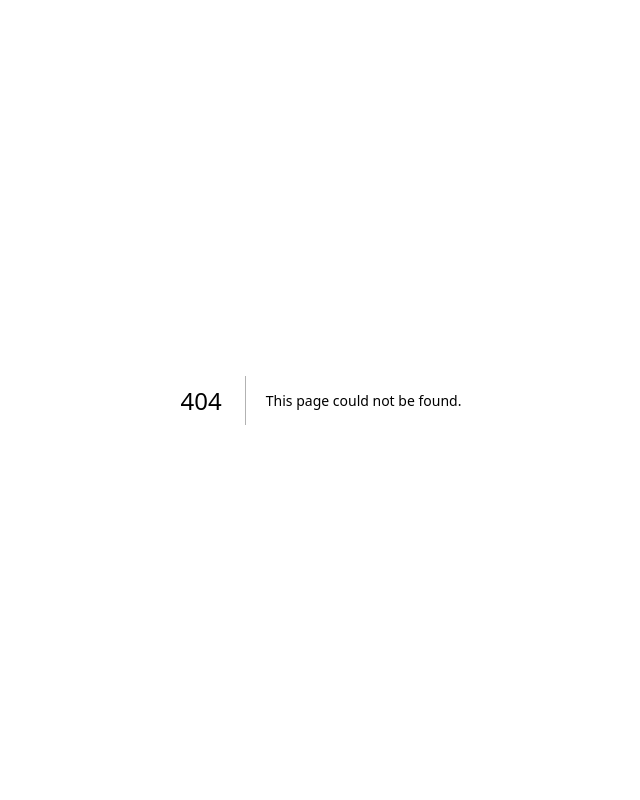
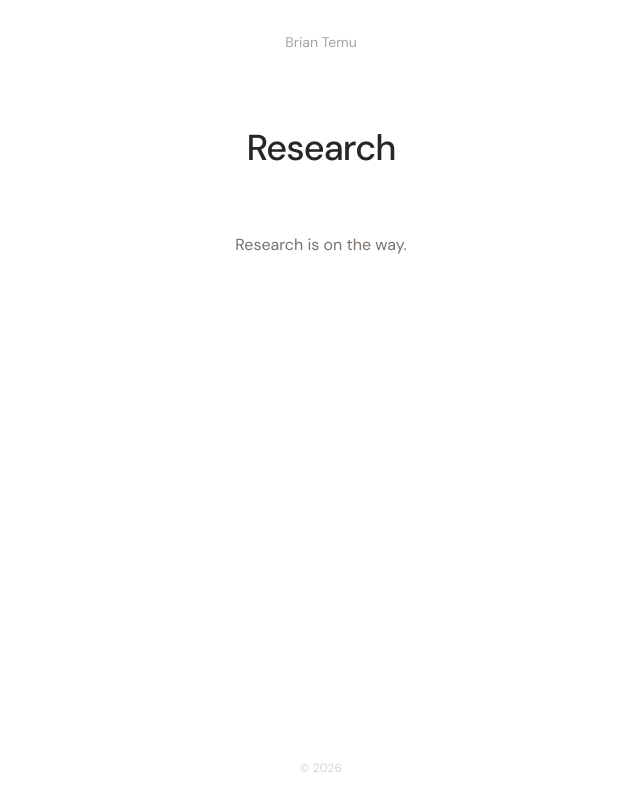
Before and after one commit to iam-dante/portifolio, a Next.js app: page /research in a window 1280 px wide. Before the commit this address had no page. Shown: the whole page, without its empty margins (319-959 px from the left). Built offline with nearby package versions, Linux system fonts and the light colour scheme.

Commit message:
ADD: Research

```diff
--- a/components/ThoughtsLayout.js
+++ b/components/ThoughtsLayout.js
@@ -5,8 +5,8 @@ export default function ThoughtsLayout({ children, meta }) {
   return (
     <div className="min-h-screen flex flex-col bg-white">
       <Head>
-        <title>{meta?.title ? `${meta.title} | Thoughts` : "Brian Temu"}</title>
-        <meta name="description" content={meta?.summary || "Brian Temu - Thoughts"} />
+        <title>{meta?.title ? `${meta.title} | Brian Temu` : "Brian Temu"}</title>
+        <meta name="description" content={meta?.summary || `Brian Temu - ${meta?.title || "Thoughts"}`} />
       </Head>
 
       <nav className="absolute top-0 left-0 right-0 flex justify-center pt-8">
--- a/pages/index.tsx
+++ b/pages/index.tsx
@@ -114,6 +114,12 @@ const Home = (): React.ReactElement => {
                 className="text-gray-600 hover:text-black dark:text-gray-300 dark:hover:text-white hover:border-b-2 hover:border-sky-600 py-2"
               >
                 Thoughts
+              </Link>
+              <Link
+                href="/research"
+                className="text-gray-600 hover:text-black dark:text-gray-300 dark:hover:text-white hover:border-b-2 hover:border-sky-600 py-2"
+              >
+                Research
               </Link>
 
               <button
--- /dev/null
+++ b/pages/research.js
@@ -0,0 +1,17 @@
+import ThoughtsLayout from "../components/ThoughtsLayout";
+
+export default function Research() {
+  return (
+    <ThoughtsLayout meta={{ title: "Research" }}>
+      <header className="text-center mb-16">
+        <h1 className="text-4xl font-medium text-stone-800 font-dsans tracking-tight">
+          Research
+        </h1>
+      </header>
+
+      <p className="text-center text-stone-500 font-dsans leading-relaxed">
+        Research is on the way.
+      </p>
+    </ThoughtsLayout>
+  );
+}
```
